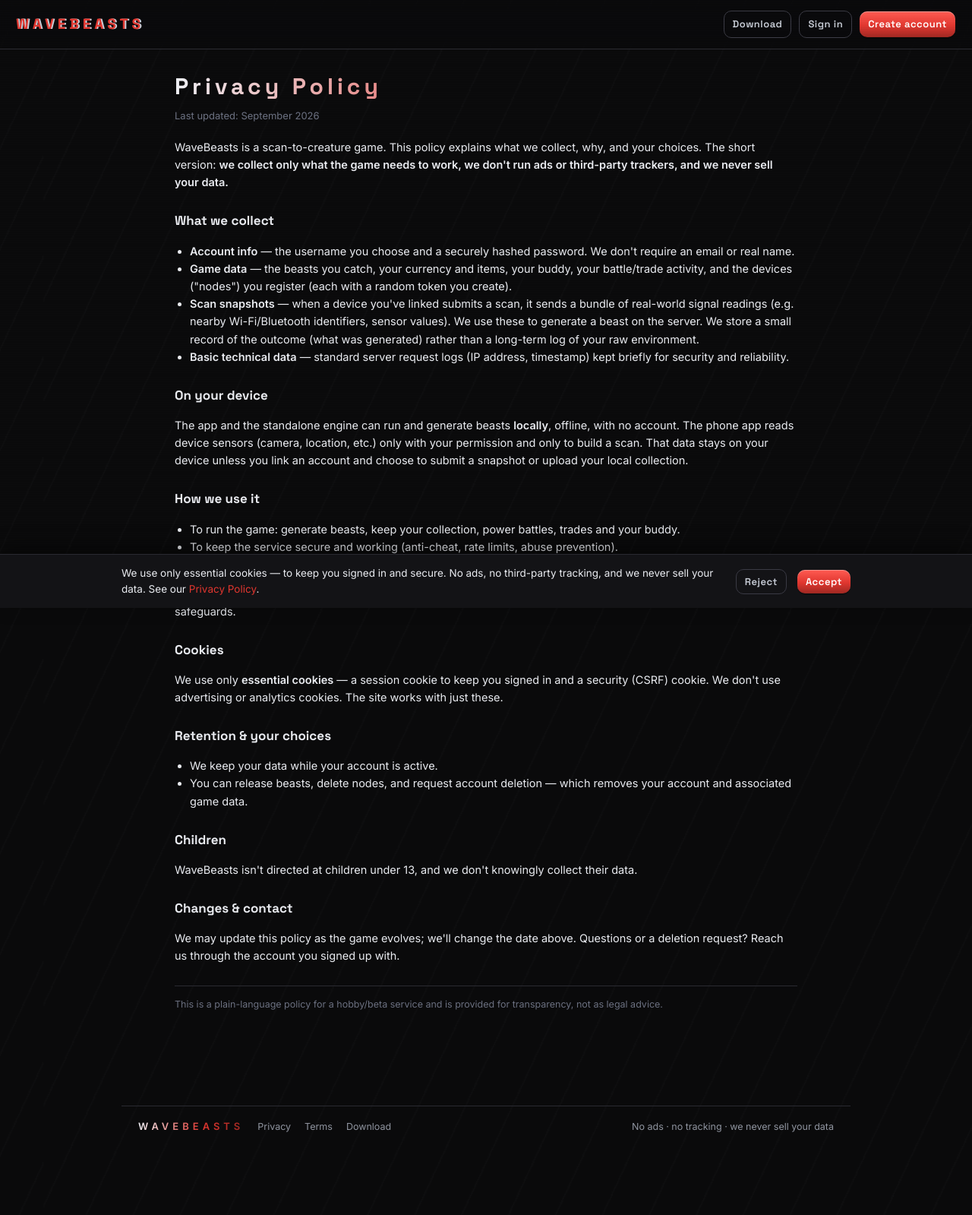
After one commit to chvolk/wavebeasts, a Django app: page /privacy/ in a window 1280 px wide. The commit adds this page. Shown: the whole page at 76% size. Run offline with Django 5.2, Linux system fonts and the light colour scheme.

Commit message:
Add Privacy Policy + Terms pages, footer links, and a cookie consent banner
Drafted to match actual data use: account + game data + scan snapshots,
essential cookies only, no ads, no third-party tracking, no data selling.
Footer links to /privacy/ and /terms/ on every page; an accept/reject
cookie banner (choice stored in localStorage).

Co-Authored-By: Claude Opus 4.8 <noreply@anthropic.com>

```diff
--- a/play/urls.py
+++ b/play/urls.py
@@ -5,6 +5,8 @@ from . import views
 urlpatterns = [
     path("", views.landing, name="landing"),
     path("download/", views.download, name="download"),
+    path("privacy/", views.privacy, name="privacy"),
+    path("terms/", views.terms, name="terms"),
     path("download/app.apk", views.app_apk, name="app_apk"),
     path("api/app/version", views.app_version, name="app_version"),
     path("signup/", views.signup, name="signup"),
--- a/play/views.py
+++ b/play/views.py
@@ -45,6 +45,14 @@ def landing(request):
 
 def download(request):
     return render(request, "download.html", {"nav": "download"})
+
+
+def privacy(request):
+    return render(request, "privacy.html", {"nav": ""})
+
+
+def terms(request):
+    return render(request, "terms.html", {"nav": ""})
 
 
 def app_version(request):
--- a/templates/base.html
+++ b/templates/base.html
@@ -184,6 +184,25 @@
 </nav>
 {% endblock %}
 <main>{% block content %}{% endblock %}</main>
+<footer style="max-width:960px;margin:44px auto 90px;padding:16px 22px;color:var(--mut);font-size:12.5px;border-top:1px solid var(--line);display:flex;gap:18px;flex-wrap:wrap;align-items:center">
+  <span class="wordmark" style="font-size:13px">WAVEBEASTS</span>
+  <a href="/privacy/" style="color:var(--mut)">Privacy</a>
+  <a href="/terms/" style="color:var(--mut)">Terms</a>
+  <a href="/download/" style="color:var(--mut)">Download</a>
+  <span style="margin-left:auto">No ads · no tracking · we never sell your data</span>
+</footer>
 {% endblock %}
+
+<div id="wb-cookie" style="display:none;position:fixed;left:0;right:0;bottom:0;z-index:80;background:var(--panel);border-top:1px solid var(--line);padding:14px 18px;box-shadow:0 -8px 28px rgba(0,0,0,.45)">
+  <div style="max-width:960px;margin:0 auto;display:flex;gap:14px;flex-wrap:wrap;align-items:center">
+    <span style="flex:1;min-width:220px;color:var(--ink);font-size:13.5px">We use only essential cookies — to keep you signed in and secure. No ads, no third-party tracking, and we never sell your data. See our <a href="/privacy/" style="color:var(--red)">Privacy Policy</a>.</span>
+    <button class="btn sec sm" onclick="wbCookie('reject')">Reject</button>
+    <button class="btn sm" onclick="wbCookie('accept')">Accept</button>
+  </div>
+</div>
+<script>
+  (function(){ try{ if(!localStorage.getItem('wb_cookie')){ document.getElementById('wb-cookie').style.display='block'; } }catch(e){} })();
+  function wbCookie(v){ try{ localStorage.setItem('wb_cookie', v); }catch(e){} document.getElementById('wb-cookie').style.display='none'; }
+</script>
 </body>
 </html>
--- /dev/null
+++ b/templates/privacy.html
@@ -0,0 +1,71 @@
+{% extends "base.html" %}
+{% block title %}Privacy Policy · WaveBeasts{% endblock %}
+{% block content %}
+<style>
+  .legal{max-width:820px;margin:0 auto}
+  .legal h1{margin:0 0 4px}
+  .legal .eff{color:var(--dim);font-size:13px;margin-bottom:20px}
+  .legal h2{font-family:'Space Grotesk';font-size:17px;margin:26px 0 8px}
+  .legal p,.legal li{color:var(--ink);font-size:14.5px;line-height:1.6}
+  .legal ul{padding-left:20px}
+  .legal .note{color:var(--dim);font-size:12.5px;margin-top:28px;border-top:1px solid var(--line);padding-top:14px}
+</style>
+<div class="legal">
+  <h1 class="wordmark">Privacy Policy</h1>
+  <div class="eff">Last updated: September 2026</div>
+
+  <p>WaveBeasts is a scan-to-creature game. This policy explains what we collect, why, and your choices.
+  The short version: <b>we collect only what the game needs to work, we don't run ads or third-party
+  trackers, and we never sell your data.</b></p>
+
+  <h2>What we collect</h2>
+  <ul>
+    <li><b>Account info</b> — the username you choose and a securely hashed password. We don't require an
+      email or real name.</li>
+    <li><b>Game data</b> — the beasts you catch, your currency and items, your buddy, your battle/trade
+      activity, and the devices ("nodes") you register (each with a random token you create).</li>
+    <li><b>Scan snapshots</b> — when a device you've linked submits a scan, it sends a bundle of
+      real-world signal readings (e.g. nearby Wi-Fi/Bluetooth identifiers, sensor values). We use these to
+      generate a beast on the server. We store a small record of the outcome (what was generated) rather
+      than a long-term log of your raw environment.</li>
+    <li><b>Basic technical data</b> — standard server request logs (IP address, timestamp) kept briefly for
+      security and reliability.</li>
+  </ul>
+
+  <h2>On your device</h2>
+  <p>The app and the standalone engine can run and generate beasts <b>locally</b>, offline, with no
+  account. The phone app reads device sensors (camera, location, etc.) only with your permission and only
+  to build a scan. That data stays on your device unless you link an account and choose to submit a
+  snapshot or upload your local collection.</p>
+
+  <h2>How we use it</h2>
+  <ul>
+    <li>To run the game: generate beasts, keep your collection, power battles, trades and your buddy.</li>
+    <li>To keep the service secure and working (anti-cheat, rate limits, abuse prevention).</li>
+  </ul>
+  <p>We do <b>not</b> sell or rent your data, we do <b>not</b> show ads, and we don't share your data with
+  third parties except infrastructure providers that host the service on our behalf (e.g. our hosting and
+  database provider), under their own safeguards.</p>
+
+  <h2>Cookies</h2>
+  <p>We use only <b>essential cookies</b> — a session cookie to keep you signed in and a security (CSRF)
+  cookie. We don't use advertising or analytics cookies. The site works with just these.</p>
+
+  <h2>Retention & your choices</h2>
+  <ul>
+    <li>We keep your data while your account is active.</li>
+    <li>You can release beasts, delete nodes, and request account deletion — which removes your account and
+      associated game data.</li>
+  </ul>
+
+  <h2>Children</h2>
+  <p>WaveBeasts isn't directed at children under 13, and we don't knowingly collect their data.</p>
+
+  <h2>Changes & contact</h2>
+  <p>We may update this policy as the game evolves; we'll change the date above. Questions or a deletion
+  request? Reach us through the account you signed up with.</p>
+
+  <div class="note">This is a plain-language policy for a hobby/beta service and is provided for
+  transparency, not as legal advice.</div>
+</div>
+{% endblock %}
```
Also changed, not shown: templates/terms.html (added, +61 -0 lines).
